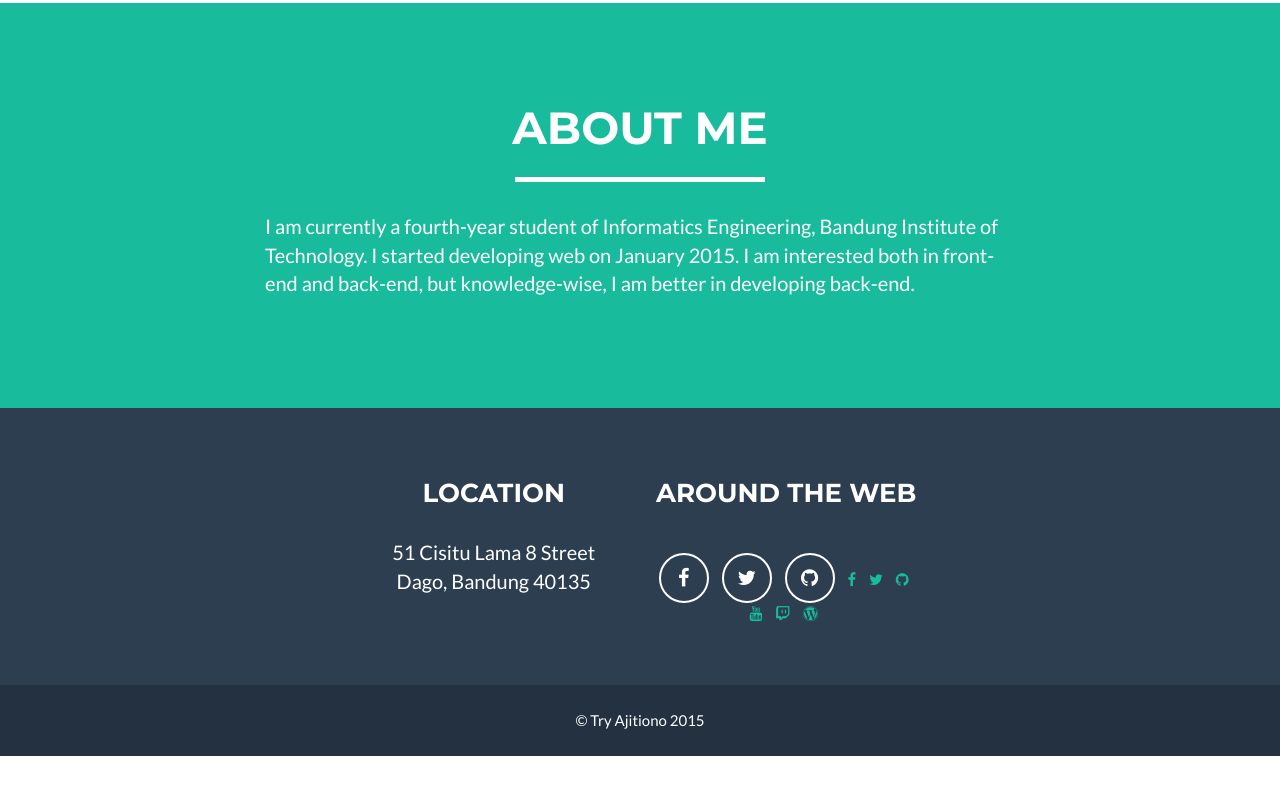
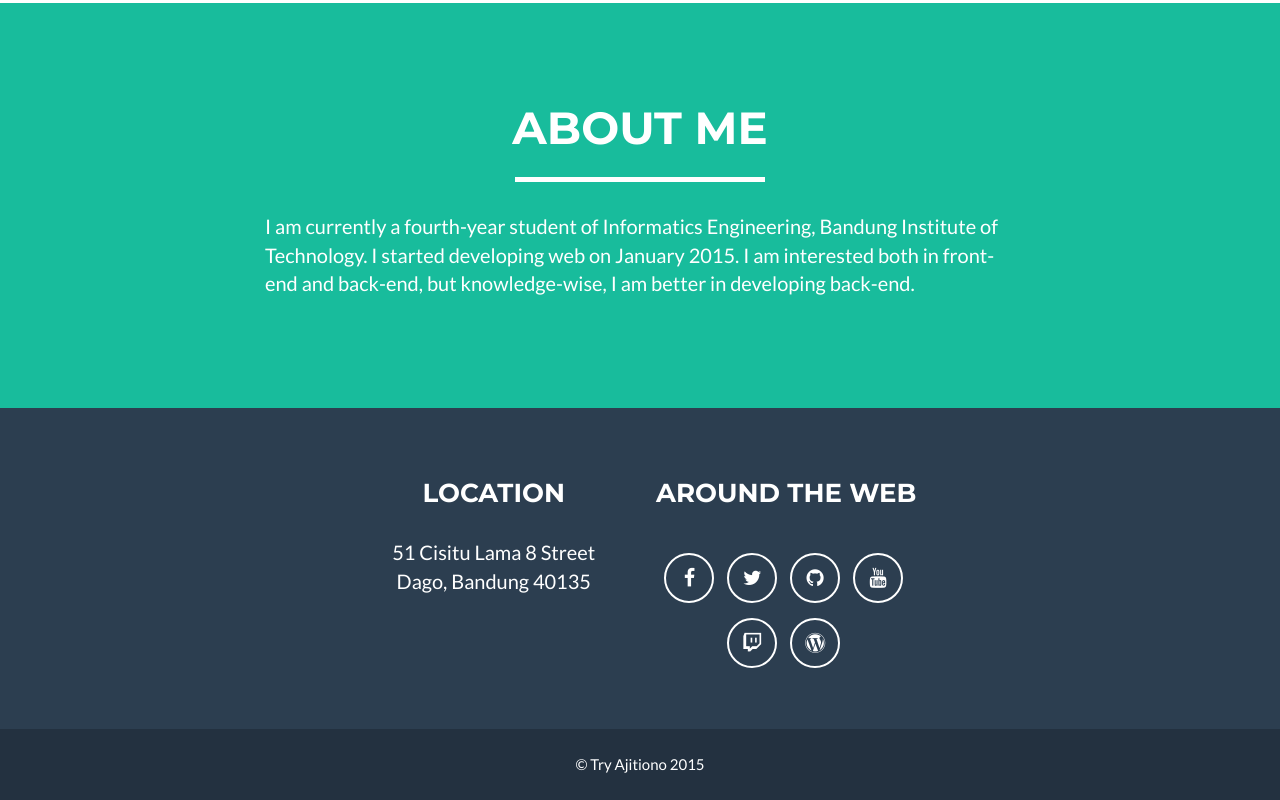
Before and after one commit to Imballinst/imballinst.github.io, a plain HTML site: page index.html in a window 1280 px wide. Shown: the part 1372-2172 px from the top of the page. Before the commit the page ends 2128 px from the top, so only its background shows below. Drawn offline with Linux system fonts and the light colour scheme.

Commit message:
edit socmeds

```diff
--- a/index.html
+++ b/index.html
@@ -144,22 +144,13 @@
                                 <a href="https://github.com/Imballinst/" class="btn-social btn-outline"><i class="fa fa-fw fa-github"></i></a>
                             </li>
                             <li>
-                                <a href="https://www.facebook.com/ajiballinst"><i class="fa fa-facebook icon-margin"></i></a>
+                                <a href="https://www.youtube.com/user/ballinstIDGS" class="btn-social btn-outline"><i class="fa fa-youtube icon-margin"></i></a>
                             </li>
                             <li>
-                                <a href="https://twitter.com/ajiballinst"><i class="fa fa-twitter icon-margin"></i></a>
+                                <a href="http://www.twitch.tv/imballinst" class="btn-social btn-outline"><i class="fa fa-twitch icon-margin"></i></a>
                             </li>
                             <li>
-                                <a href="https://github.com/Imballinst/"><i class="fa fa-github icon-margin"></i></a>
-                            </li>
-                            <li>
-                                <a href="https://www.youtube.com/user/ballinstIDGS"><i class="fa fa-youtube icon-margin"></i></a>
-                            </li>
-                            <li>
-                                <a href="http://www.twitch.tv/imballinst"><i class="fa fa-twitch icon-margin"></i></a>
-                            </li>
-                            <li>
-                                <a href="https://imballinst.wordpress.com/"><i class="fa fa-wordpress icon-margin"></i></a>
+                                <a href="https://imballinst.wordpress.com/" class="btn-social btn-outline"><i class="fa fa-wordpress icon-margin"></i></a>
                             </li>
                         </ul>
                     </div>
```
